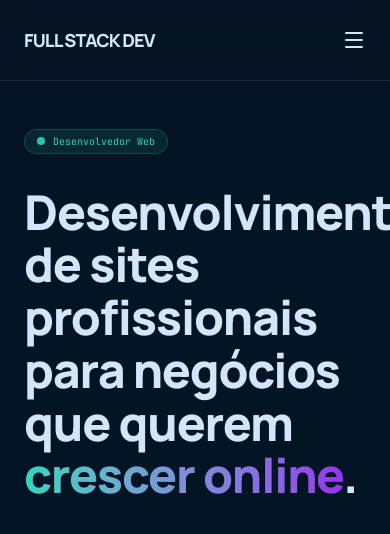
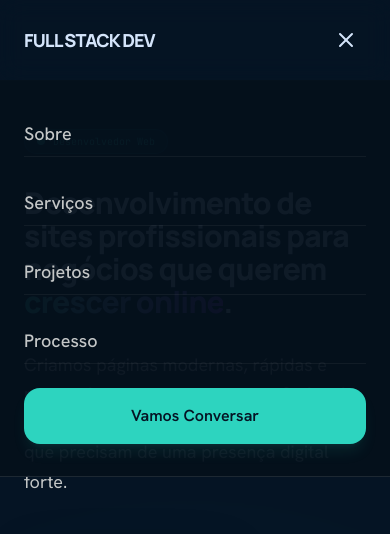
Before and after one commit to nascimento-bandeira/FullStack, a React (Vite) app: page / in a window 390 px wide. Both pictures are taken after a click on the button 354 px from the left and 40 px from the top of the page. Shown: the top 534 px of the page. Built offline with nearby package versions, Linux system fonts and the light colour scheme.

Commit message:
Fix mobile responsive menu and adjust title font-size for smaller viewports

```diff
--- a/src/components/layout/Navbar.tsx
+++ b/src/components/layout/Navbar.tsx
@@ -1,9 +1,10 @@
 import { useState, useEffect } from "react";
-import { motion } from "motion/react";
-import { Menu } from "lucide-react";
+import { motion, AnimatePresence } from "motion/react";
+import { Menu, X } from "lucide-react";
 
 export default function Navbar() {
   const [activeTab, setActiveTab] = useState("Sobre");
+  const [isOpen, setIsOpen] = useState(false);
 
   useEffect(() => {
     const handleScroll = () => {
@@ -32,12 +33,17 @@ export default function Navbar() {
     return () => window.removeEventListener("scroll", handleScroll);
   }, []);
 
+  const navItems = ["Sobre", "Serviços", "Projetos", "Processo"];
+
   return (
     <nav className="fixed top-0 w-full z-50 bg-surface/80 backdrop-blur-md border-b border-white/10">
       <div className="max-w-7xl mx-auto px-6 flex justify-between items-center h-20">
         <motion.a
           href="#home"
-          onClick={() => setActiveTab("")}
+          onClick={() => {
+            setActiveTab("");
+            setIsOpen(false);
+          }}
           initial={{ opacity: 0, x: -20 }}
           animate={{ opacity: 1, x: 0 }}
           className="font-display text-lg font-extrabold tracking-tighter text-on-surface hover:text-neon-teal transition-colors"
@@ -47,7 +53,7 @@ export default function Navbar() {
 
         {/* Desktop Navigation */}
         <div className="hidden md:flex space-x-2 items-center">
-          {["Sobre", "Serviços", "Projetos", "Processo"].map((item, i) => (
+          {navItems.map((item, i) => (
             <motion.a
               key={item}
               href={`#${item.toLowerCase()}`}
@@ -80,10 +86,51 @@ export default function Navbar() {
         </div>
 
         {/* Mobile Menu Toggle */}
-        <button className="md:hidden text-on-surface">
-          <Menu size={24} />
+        <button
+          onClick={() => setIsOpen(!isOpen)}
+          className="md:hidden text-on-surface focus:outline-none p-2 relative z-50"
+        >
+          {isOpen ? <X size={24} /> : <Menu size={24} />}
         </button>
       </div>
+
+      {/* Mobile Menu Dropdown */}
+      <AnimatePresence>
+        {isOpen && (
+          <motion.div
+            initial={{ opacity: 0, height: 0 }}
+            animate={{ opacity: 1, height: "auto" }}
+            exit={{ opacity: 0, height: 0 }}
+            transition={{ duration: 0.3, ease: "easeInOut" }}
+            className="md:hidden absolute top-20 left-0 w-full bg-surface-dim/95 backdrop-blur-lg border-b border-white/10 overflow-hidden"
+          >
+            <div className="px-6 py-8 flex flex-col space-y-6">
+              {navItems.map((item) => (
+                <a
+                  key={item}
+                  href={`#${item.toLowerCase()}`}
+                  onClick={() => {
+                    setActiveTab(item);
+                    setIsOpen(false);
+                  }}
+                  className={`text-lg font-sans font-medium py-2 border-b border-white/5 transition-colors ${
+                    activeTab === item ? "text-neon-teal" : "text-on-surface-variant"
+                  }`}
+                >
+                  {item}
+                </a>
+              ))}
+              <a
+                href="#contato"
+                onClick={() => setIsOpen(false)}
+                className="w-full text-center py-4 rounded-xl bg-neon-teal text-surface font-sans font-bold hover:scale-[1.02] transition-transform shadow-lg shadow-neon-teal/10"
+              >
+                Vamos Conversar
+              </a>
+            </div>
+          </motion.div>
+        )}
+      </AnimatePresence>
     </nav>
   );
 }
--- a/src/components/sections/Hero.tsx
+++ b/src/components/sections/Hero.tsx
@@ -15,7 +15,7 @@ export default function Hero() {
             Desenvolvedor Web
           </div>
 
-          <h1 className="font-display text-5xl md:text-7xl font-extrabold text-on-surface leading-[1.1] mb-8 tracking-tight">
+          <h1 className="font-display text-3xl sm:text-5xl md:text-7xl font-extrabold text-on-surface leading-[1.1] mb-8 tracking-tight">
             Desenvolvimento de sites profissionais para negócios que querem <span className="text-gradient">crescer online</span>.
           </h1>
 
```
